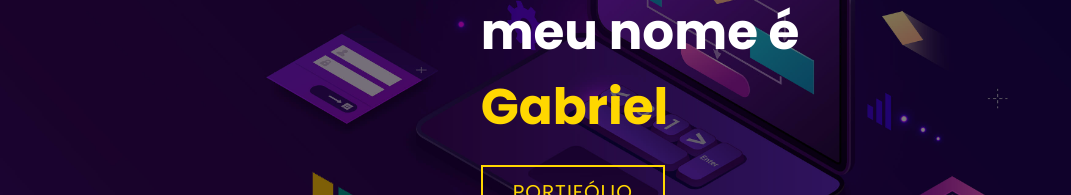
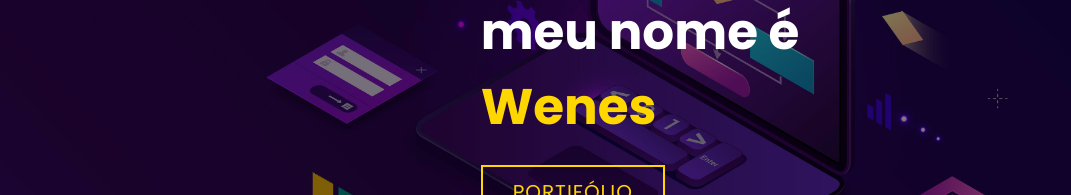
Before and after one commit to WenesLira/portifolio-teste, a plain HTML site: page index.html in a window 1280 px wide. Shown: the part 331-526 px from the top of the page, without its empty margins (0-1071 px from the left). Drawn offline with Linux system fonts and the light colour scheme.

Commit message:
Update name

```diff
--- a/index.html
+++ b/index.html
@@ -14,7 +14,7 @@
             <div>
                 <h1>Olá,<span></span></h1>
                 <h1>meu nome é<span></span></h1>
-                <h1>Gabriel<span></span></h1>
+                <h1>Wenes<span></span></h1>
                 <a href="#portfolio" type="button" class="cta">Portifólio</a>
             </div>
         </div>
```
